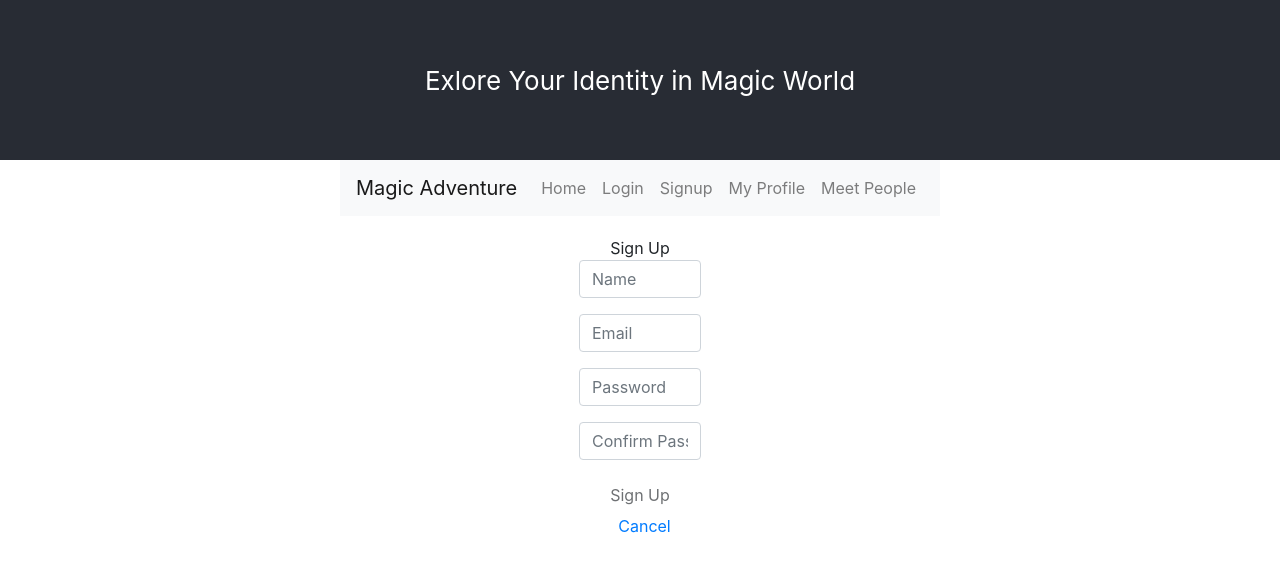
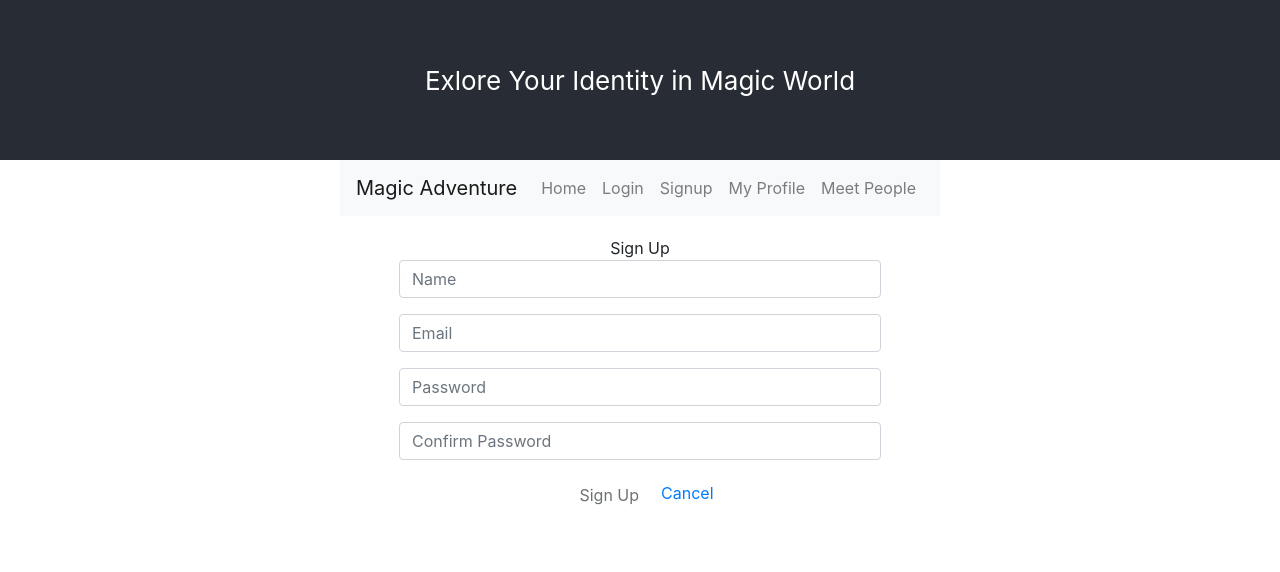
Before and after one commit to clara-lan/experience_the_magic_world, a React (Create React App) app: page /signup in a window 1280 px wide. Shown: the top 572 px of the page. Built offline with nearby package versions, Linux system fonts and the light colour scheme.

Commit message:
fixed signupform style

```diff
--- /dev/null
+++ b/src/components/SignupForm/SignupForm.css
@@ -0,0 +1,3 @@
+.signup-form-container{
+  width: 80%;
+}
--- a/src/components/SignupForm/SignupForm.jsx
+++ b/src/components/SignupForm/SignupForm.jsx
@@ -1,6 +1,7 @@
 import React, { Component } from 'react';
 import { Link } from 'react-router-dom';
 import userService from '../../utils/userService';
+import './SignupForm.css';
 
 class SignupForm extends Component {
   state = {
@@ -41,7 +42,7 @@ class SignupForm extends Component {
 
   render() {
     return (
-      <div>
+      <div className="signup-form-container">
         <header className="header-footer">Sign Up</header>
         <form className="form-horizontal" onSubmit={this.handleSubmit}>
           <div className="form-group">
```
